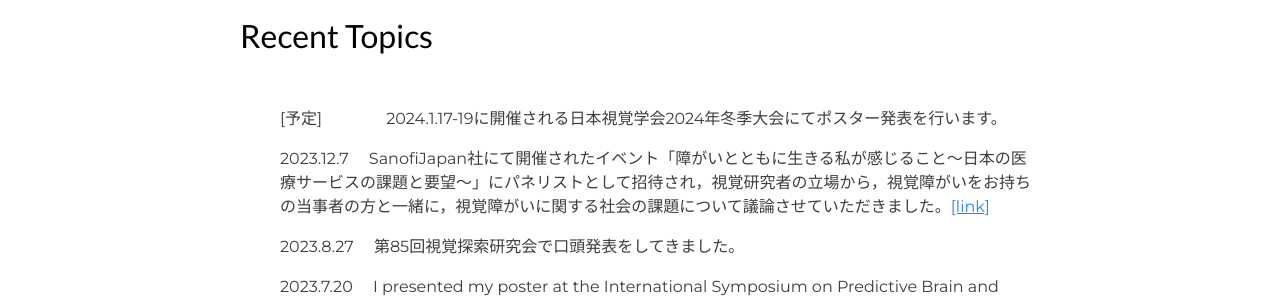
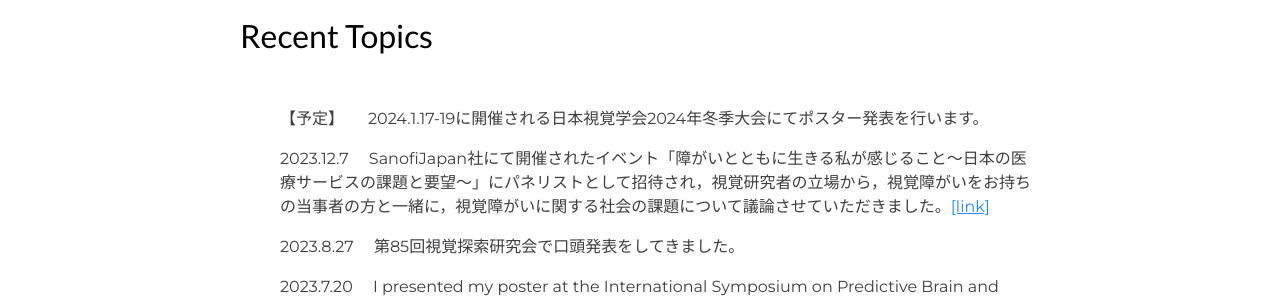
Before and after one commit to LNOKB/lnokb.github.io, a Jekyll site: the page built from index.html, in a window 1280 px wide. Shown: the part 919-1219 px from the top of the page. Built offline with Jekyll 4.4.1, drawn with Linux system fonts in a browser that asks for light colours.

```diff
--- a/index.html
+++ b/index.html
@@ -47,7 +47,7 @@ layout: home-page
     <ul>
 
       <p class="subtitle">
-        [予定]　　　　2024.1.17-19に開催される日本視覚学会2024年冬季大会にてポスター発表を行います。
+        【予定】　　2024.1.17-19に開催される日本視覚学会2024年冬季大会にてポスター発表を行います。
       </p>
 
        <p class="subtitle">
```
